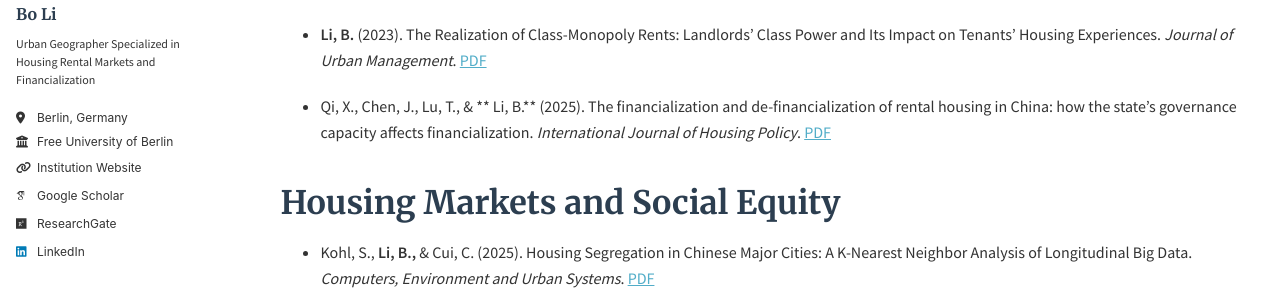
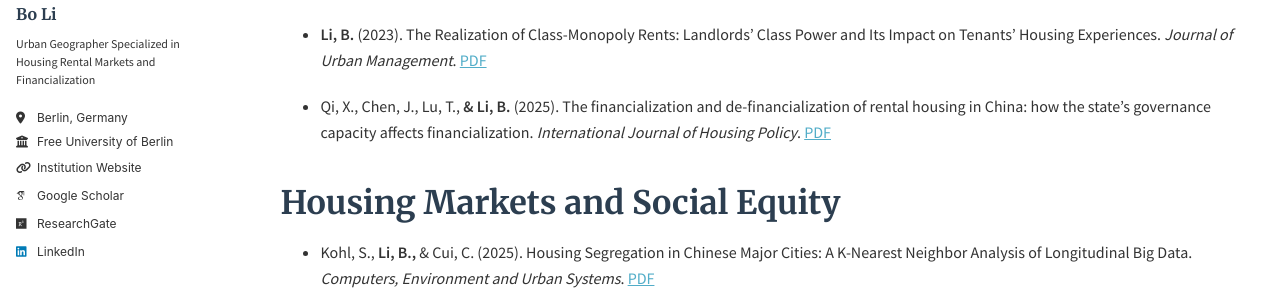
Before and after one commit to housingforall/housingforall.github.io, a Jekyll site: the page built from _pages/publications.md, in a window 1280 px wide and 900 px high. Shown: the part 275-565 px from the top of the window. Built offline with Jekyll 4.4.1, drawn with Linux system fonts in a browser that asks for light colours; some web fonts are replaced.

```diff
--- a/_pages/publications.md
+++ b/_pages/publications.md
@@ -11,7 +11,7 @@ author_profile: true
 
 * **Li, B.** (2023). The Realization of Class-Monopoly Rents: Landlords' Class Power and Its Impact on Tenants' Housing Experiences. *Journal of Urban Management*. [PDF](https://housingforall.github.io/files/jum_2023.pdf)
 
-* Qi, X., Chen, J., Lu, T., & ** Li, B.** (2025). The financialization and de-financialization of rental housing in China: how the state’s governance capacity affects financialization. *International Journal of Housing Policy*. [PDF](https://housingforall.github.io/files/qi etal., 2025 final.pdf)
+* Qi, X., Chen, J., Lu, T., **& Li, B.** (2025). The financialization and de-financialization of rental housing in China: how the state’s governance capacity affects financialization. *International Journal of Housing Policy*. [PDF](https://housingforall.github.io/files/qi etal., 2025 final.pdf)
 
 ## Housing Markets and Social Equity
 
```
